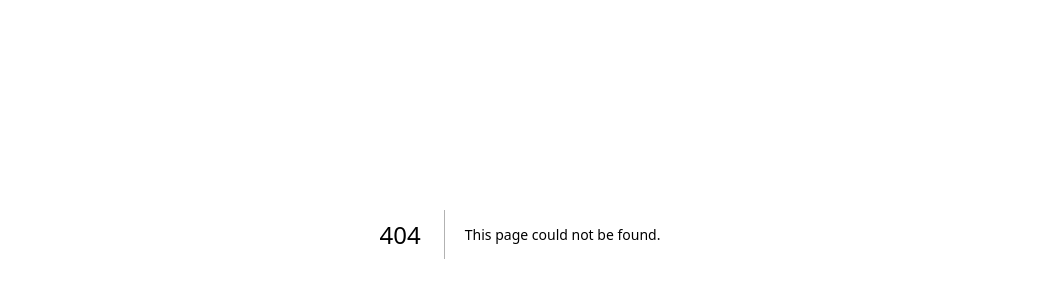
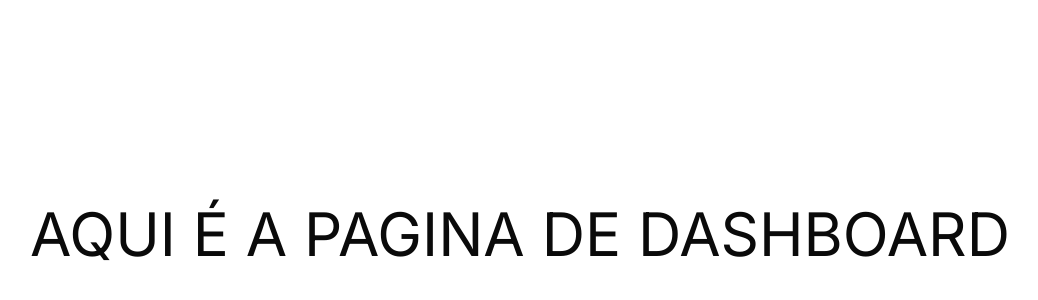
Before and after one commit to luiz-divino/frontend_personal_system, a Next.js app: page /dashboard in a window 1280 px wide. Before the commit this address had no page. Shown: the part 166-466 px from the top of the page, without its empty margins (120-1158 px from the left). Built offline with nearby package versions, Linux system fonts and the light colour scheme.

Commit message:
chore: create dashboard page to teste

```diff
--- /dev/null
+++ b/app/dashboard/page.tsx
@@ -0,0 +1,9 @@
+export default function Dashboard(){
+    return (
+        <div className="flex min-h-screen items-center justify-center">
+            <h1 className="text-6xl">
+                AQUI É A PAGINA DE DASHBOARD
+            </h1>
+        </div>
+    )
+}
```
